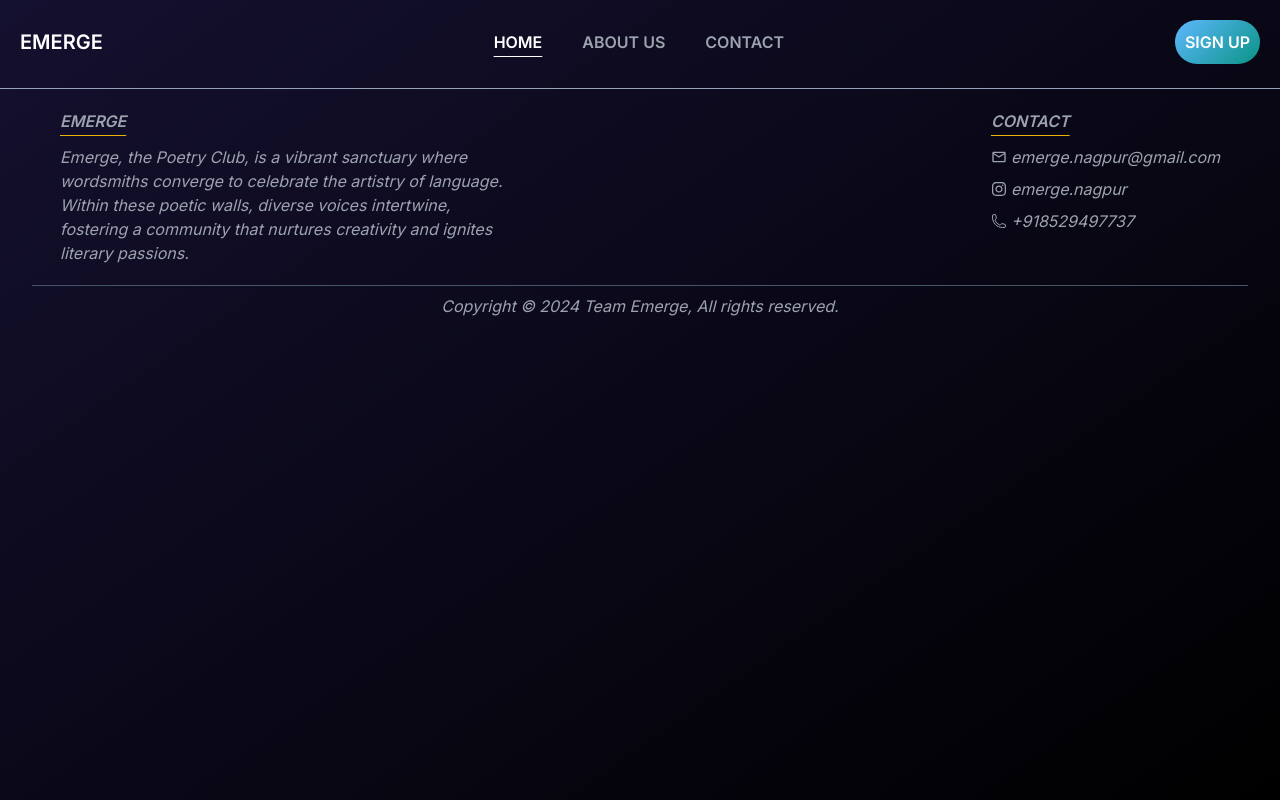
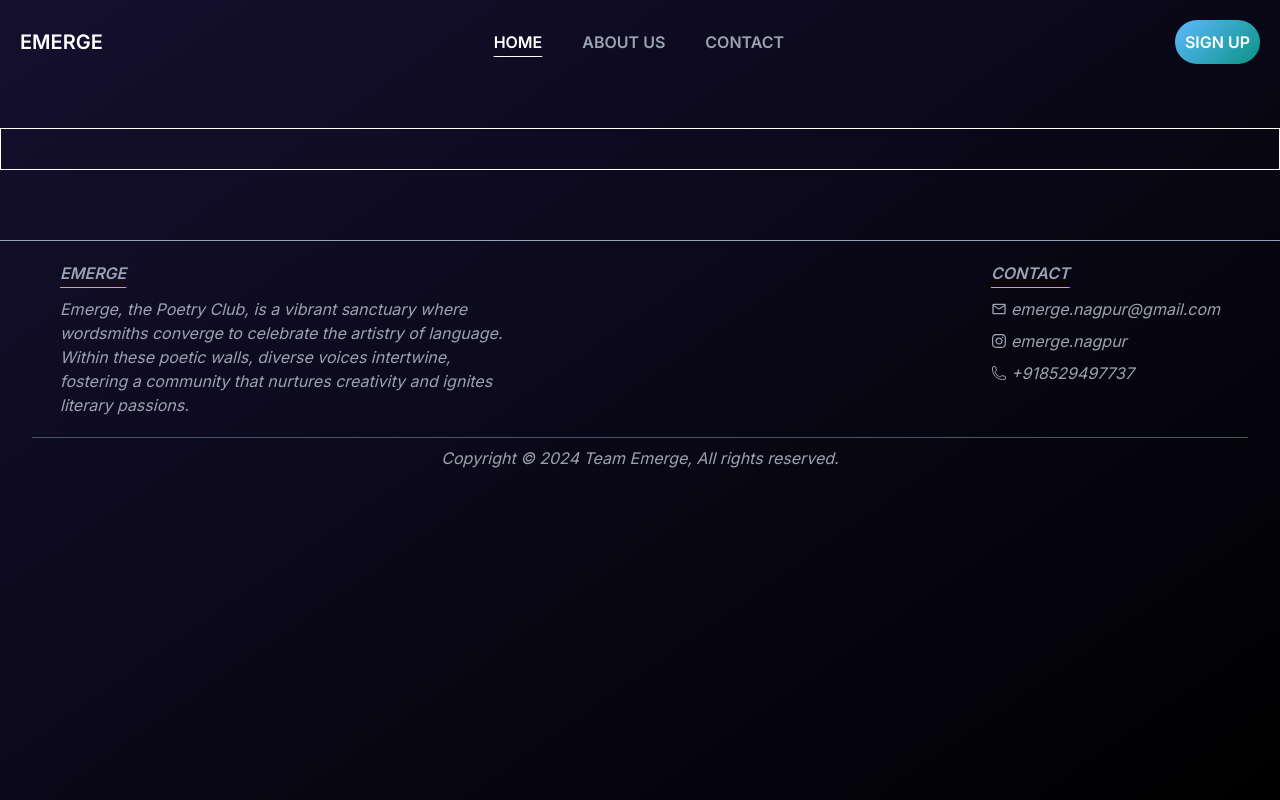
Before and after one commit to ShiwaliKarn/emerge, a Next.js app: page / in a window 1280 px wide. Built offline with nearby package versions, Linux system fonts and the light colour scheme; no server answers.

Commit message:
add marquee

```diff
--- a/app/(Pages)/forgot-password/page.jsx
+++ b/app/(Pages)/forgot-password/page.jsx
@@ -17,9 +17,9 @@ const Page = () => {
         "http://localhost:3000/reset-password"
       );
       setEmail("");
-      toast.success("Email has been sent!");
+      toast.success("Reset link has been sent,check your email!");
     } catch (error) {
-      toast.error("Error sending email!");
+      toast.error("Error sending link!");
       console.error("Recovery Error:", error.message);
       setEmail("");
     } finally {
@@ -29,7 +29,7 @@ const Page = () => {
   };
 
   return (
-    <section className="pt-32 container pl-4">
+    <section className="pt-32 container pl-4 fade">
       <div className="flex flex-col gap-1">
         <label className="text-slate-400">Enter your email</label>
         <input
--- a/app/(Pages)/reset-password/page.jsx
+++ b/app/(Pages)/reset-password/page.jsx
@@ -5,6 +5,7 @@ import toast from "react-hot-toast";
 import { useRouter } from "next/navigation";
 
 const Page = () => {
+  const [resetting, setRestting] = useState(false);
   const [resetPassword, setResetPassword] = useState({
     newPassword: "",
     reEnterPassword: "",
@@ -14,9 +15,10 @@ const Page = () => {
 
   const handleResetPassword = async (e) => {
     e.preventDefault();
-
+    setRestting(true);
     if (resetPassword.newPassword !== resetPassword.reEnterPassword) {
       setPasswordsMatch(false);
+      setRestting(false);
       return;
     }
     setPasswordsMatch(true);
@@ -26,6 +28,7 @@ const Page = () => {
     const secret = urlParams.get("secret");
 
     try {
+      setRestting(true);
       await account.updateRecovery(
         userId,
         secret,
@@ -34,16 +37,18 @@ const Page = () => {
       );
       toast.success("Password has been reset!");
       setResetPassword("");
+      setRestting(false);
       router.push("/sign-up");
     } catch (error) {
       console.error("Password Reset Error:", error.message);
       toast.error("Failed to reset password");
       setResetPassword("");
+      setRestting(false);
     }
   };
 
   return (
-    <section className="pt-32 container pl-4">
+    <section className="pt-32 container pl-4 fade">
       <div className="flex flex-col gap-1">
         <label className="text-slate-400">New password</label>
         <input
@@ -76,6 +81,7 @@ const Page = () => {
         <button
           className="text-left button-gradient w-36 mt-2"
           onClick={handleResetPassword}
+          disabled={resetting}
         >
           Reset Password
         </button>
--- a/app/(Pages)/sign-up/page.jsx
+++ b/app/(Pages)/sign-up/page.jsx
@@ -169,7 +169,7 @@ const SignUp = () => {
             <p className="text-center mb-2">OR</p>
             <button
               onClick={handleGoogleLogin}
-              className="flex items-center border border-white rounded-2xl gap-1 text-sm  p-2 cursor-pointer"
+              className="flex items-center border border-white rounded-3xl gap-1 text-sm  p-2 cursor-pointer"
               disabled={googleSignIn}
             >
               <FcGoogle />
--- a/app/page.js
+++ b/app/page.js
@@ -1,5 +1,22 @@
+import Link from "next/link";
+
 const Home = () => {
-  return <div>page</div>;
+  return (
+    <div className="pt-32">
+      <Link href="/register">
+        <marquee
+          behavior="scroll"
+          direction="left"
+          scrollamount="15"
+          className="text-white uppercase font-bold tracking-widest border border-white p-2 italic"
+        >
+          Register now for our new event!!!&nbsp;&nbsp;Register now for our new
+          event!!!&nbsp;&nbsp; Register now for our new event!!!&nbsp;&nbsp;
+          Register now for our new event!!!
+        </marquee>
+      </Link>
+    </div>
+  );
 };
 
 export default Home;
```
